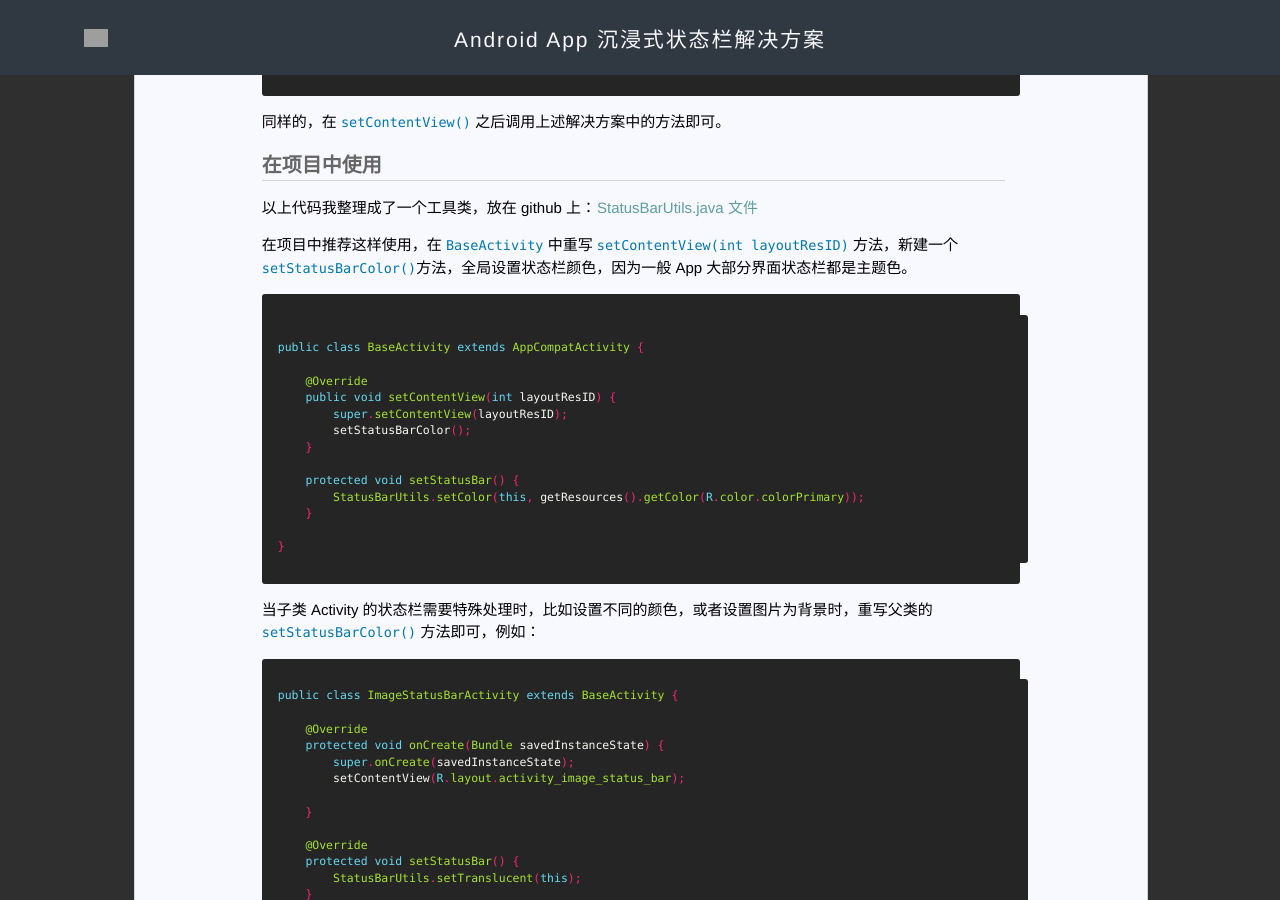
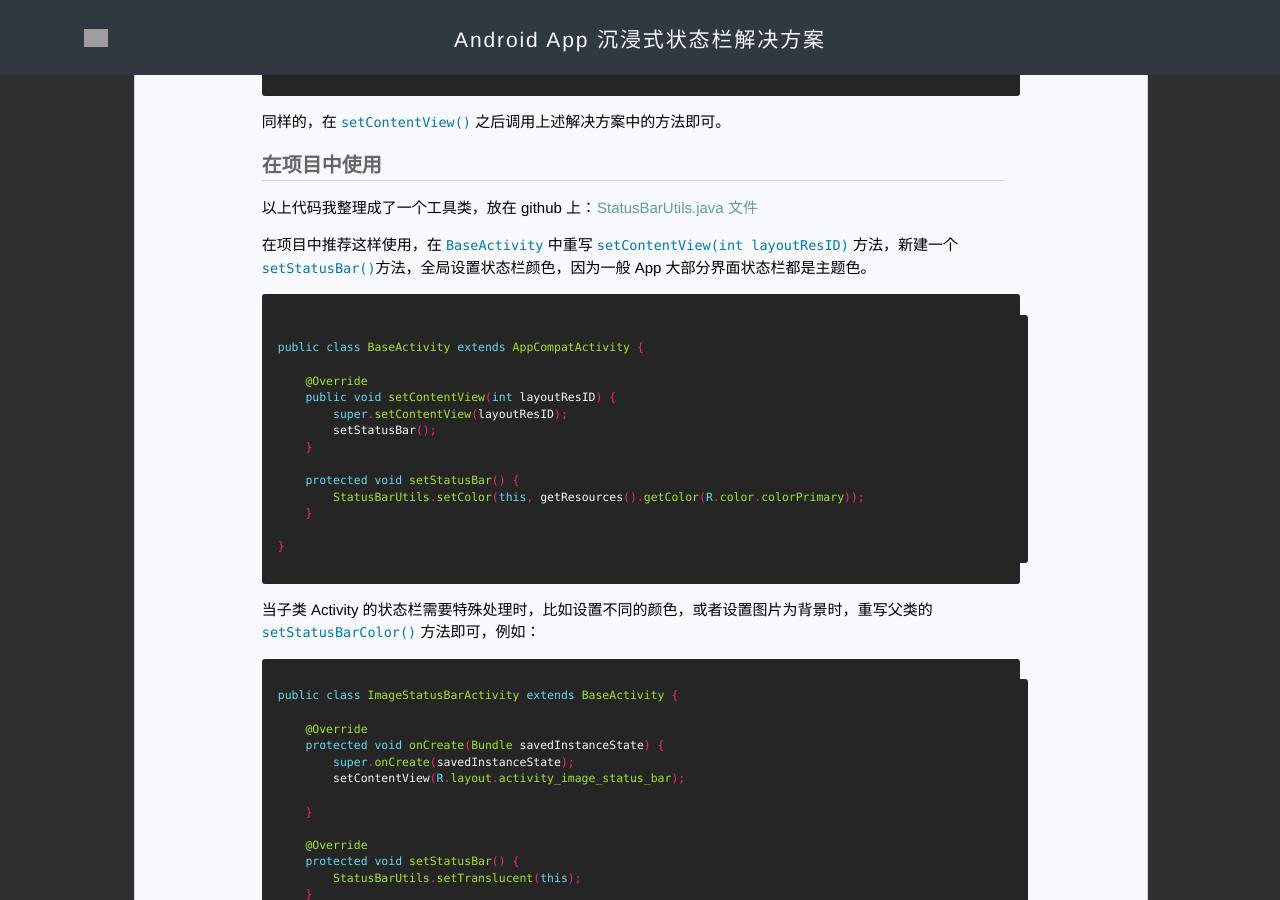
Before and after one commit to laobie/laobie.github.io, a Jekyll site: the page built from _posts/2016-02-15-status-bar-demo.md, in a window 1280 px wide and 900 px high, scrolled down 5579 px. Built offline with Jekyll 4.4.1, drawn with Linux system fonts in a browser that asks for light colours; comment, search, counter and statistics services are not loaded; grey boxes are pictures that could not be loaded.

Commit message:
修改沉浸式状态栏中的小错误

```diff
--- a/_posts/2016-02-15-status-bar-demo.md
+++ b/_posts/2016-02-15-status-bar-demo.md
@@ -236,7 +236,7 @@ category: Android
 
 以上代码我整理成了一个工具类，放在 github 上：[StatusBarUtils.java 文件](https://github.com/laobie/StatusBarDemo/blob/master/app/src/main/java/com/jaeger/statusbardemo/StatusBarUtils.java)
 
-在项目中推荐这样使用，在 `BaseActivity` 中重写 `setContentView(int layoutResID)` 方法，新建一个 `setStatusBarColor()`方法，全局设置状态栏颜色，因为一般 App 大部分界面状态栏都是主题色。
+在项目中推荐这样使用，在 `BaseActivity` 中重写 `setContentView(int layoutResID)` 方法，新建一个 `setStatusBar()`方法，全局设置状态栏颜色，因为一般 App 大部分界面状态栏都是主题色。
 
 ~~~ java
 
@@ -245,7 +245,7 @@ public class BaseActivity extends AppCompatActivity {
     @Override
     public void setContentView(int layoutResID) {
         super.setContentView(layoutResID);
-        setStatusBarColor();
+        setStatusBar();
     }
 
     protected void setStatusBar() {
```
